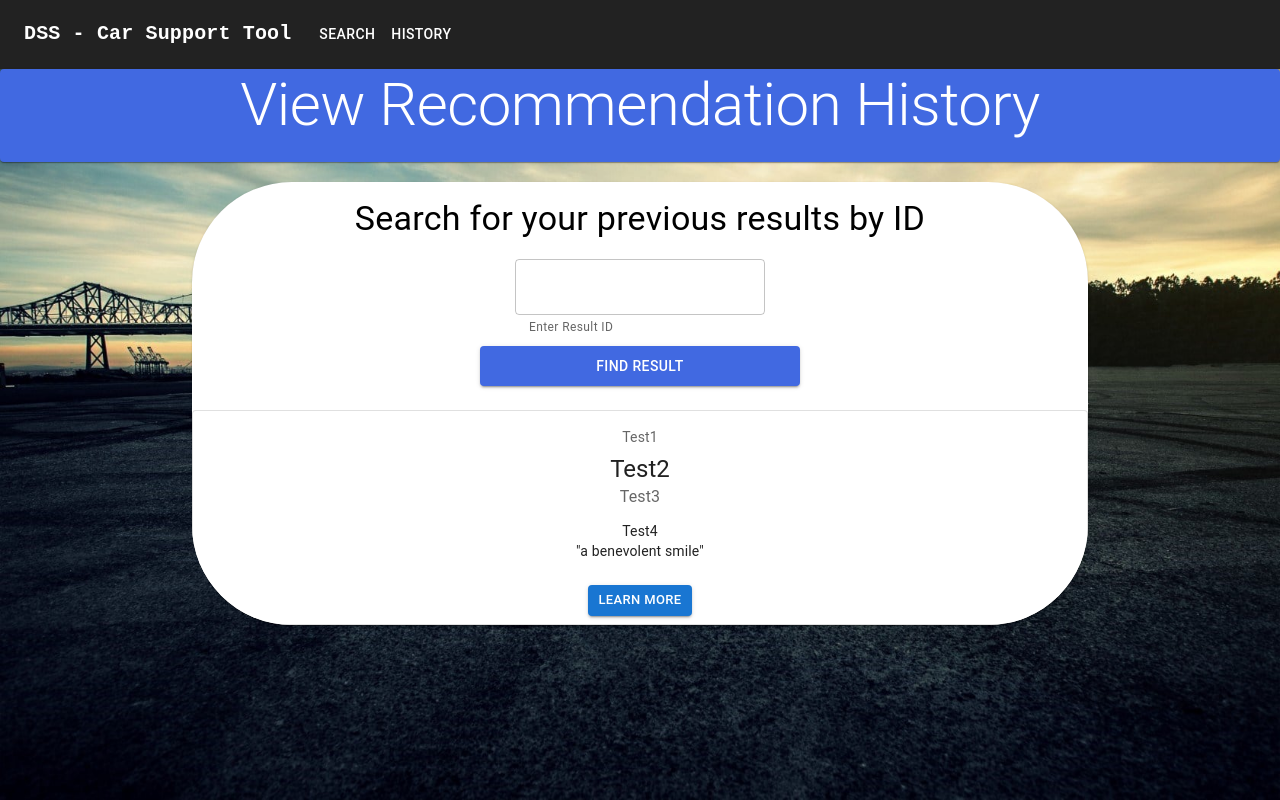
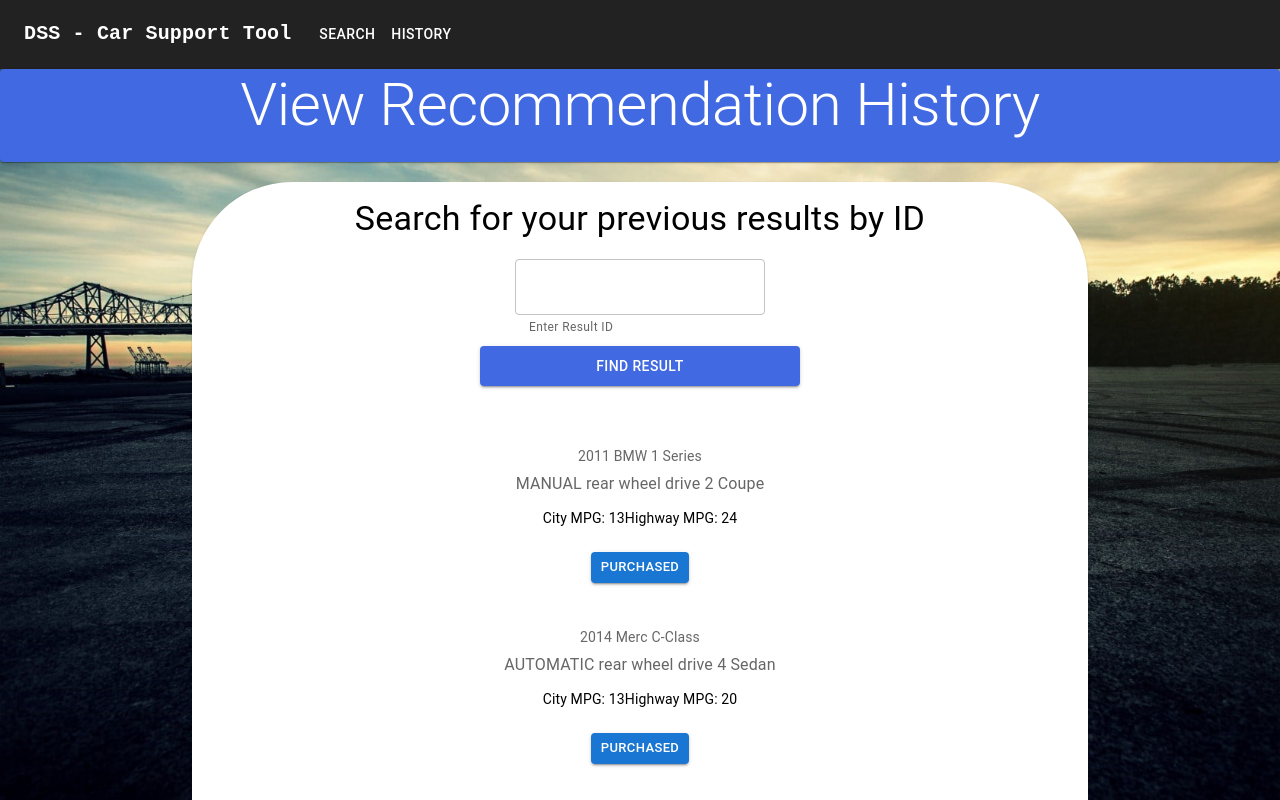
Before and after one commit to SaifA21/Used-Car-Decision-Support-System, a React (Create React App) app in the folder car-dss/: page /page/history in a window 1280 px wide. Built offline with nearby package versions, Linux system fonts and the light colour scheme; the HTML template or start-up script is replaced by a standard one.

Commit message:
cards to display historic results

```diff
--- a/car-dss/src/Components/HistoryResults/History.js
+++ b/car-dss/src/Components/HistoryResults/History.js
@@ -17,7 +17,18 @@ import Navbar from '../Navbar';
 function ViewHistory() {
 
   const [searchID, setSearchID] = React.useState()
-  const [results, setResults] = React.useState([])
+  const [results, setResults] = React.useState([
+      {Make: "BMW", Model: "1 Series", Year: 2011, Transmission: "MANUAL",
+        Driven_Wheels: "rear wheel drive", Number_of_Doors: 2, Vehicle_Style: "Coupe",
+        city_mpg: 13, highway_MPG: 24
+      },
+      {Make: "Merc", Model: "C-Class", Year: 2014, Transmission: "AUTOMATIC",
+        Driven_Wheels: "rear wheel drive", Number_of_Doors: 4, Vehicle_Style: "Sedan",
+        city_mpg: 13, highway_MPG: 20},
+      {Make: "Ford", Model: "Mustang", Year: 2013, Transmission: "AUTOMATIC",
+        Driven_Wheels: "rear wheel drive", Number_of_Doors: 4, Vehicle_Style: "Coupe",
+        city_mpg: 15, highway_MPG: 24}
+    ])
 
 
   const callApiTest = async () => {
@@ -54,7 +65,7 @@ function ViewHistory() {
     const body = await response.json;
 
     if (response.status !== 200) throw Error(body.message);
-    setResults([1,2,3,4,5])
+
     return body;
 
   }
@@ -77,7 +88,7 @@ function ViewHistory() {
               </Typography>
               <IntegerInput label="Enter Result ID" handle={setSearchID} selected={searchID}></IntegerInput>
               <Button variant='contained' onClick={() => {findResult()}} style={{backgroundColor: '#4169e1', color: 'white', width: '40vh', height: '5vh', marginBottom: '3vh'}}>Find Result</Button>
-              <OutlinedCard></OutlinedCard>
+              <OutlinedCard results={results}></OutlinedCard>
         </Card>
         </div>
 
--- a/car-dss/src/Components/resultCard.js
+++ b/car-dss/src/Components/resultCard.js
@@ -15,34 +15,51 @@ const bull = (
   </Box>
 );
 
-const card = (
-  <React.Fragment>
+const savePurchase = async () => {
+
+  const url = "/api/test";
+  const response = await fetch(url, {
+    method: "POST",
+    headers: {
+      "Content-Type": "application/json"
+    },
+    body: JSON.stringify()
+
+  });
+  const body = await response.json;
+
+  if (response.status !== 200) throw Error(body.message);
+
+  return body;
+}
+
+export default function OutlinedCard(prop) {
+  return (
+    <div>
+      {prop.results.map((item, index) => (
+      <Box sx={{ minWidth: 275 }}>
+        <br />
         <CardContent>
           <Typography sx={{ fontSize: 14 }} color="text.secondary" gutterBottom>
-        Test1
+            {item.Year} {item.Make} {item.Model}
           </Typography>
           <Typography variant="h5" component="div">
-        Test2
+            {item.MSRP}
           </Typography>
           <Typography sx={{ mb: 1.5 }} color="text.secondary">
-        Test3
+            {item.Transmission} {item.Driven_Wheels} {item.Number_of_Doors} {item.Vehicle_Style}
           </Typography>
           <Typography variant="body2">
-        Test4
+            City MPG:    {item.city_mpg}
+            Highway MPG: {item.highway_MPG}
             <br />
-        {'"a benevolent smile"'}
           </Typography>
         </CardContent>
         <CardActions style={{textAlign: 'center', display:'flex', alignItems: 'center', justifyContent: 'center'}}>
-      <Button size="small" variant='contained' style={{textAlign: 'center', display:'flex', alignItems: 'center', justifyContent: 'center'}}>Learn More</Button>
+          <Button onClick={() => {savePurchase()}} size="small" variant='contained' style={{textAlign: 'center', display:'flex', alignItems: 'center', justifyContent: 'center'}}>Purchased</Button>
         </CardActions>
-  </React.Fragment>
-);
-
-export default function OutlinedCard() {
-  return (
-    <Box sx={{ minWidth: 275 }}>
-      <Card variant="outlined">{card}</Card>
       </Box>
+    ))}
+    </div>
   );
 }
```
Lines whose indentation alone changed are shown as unchanged.
